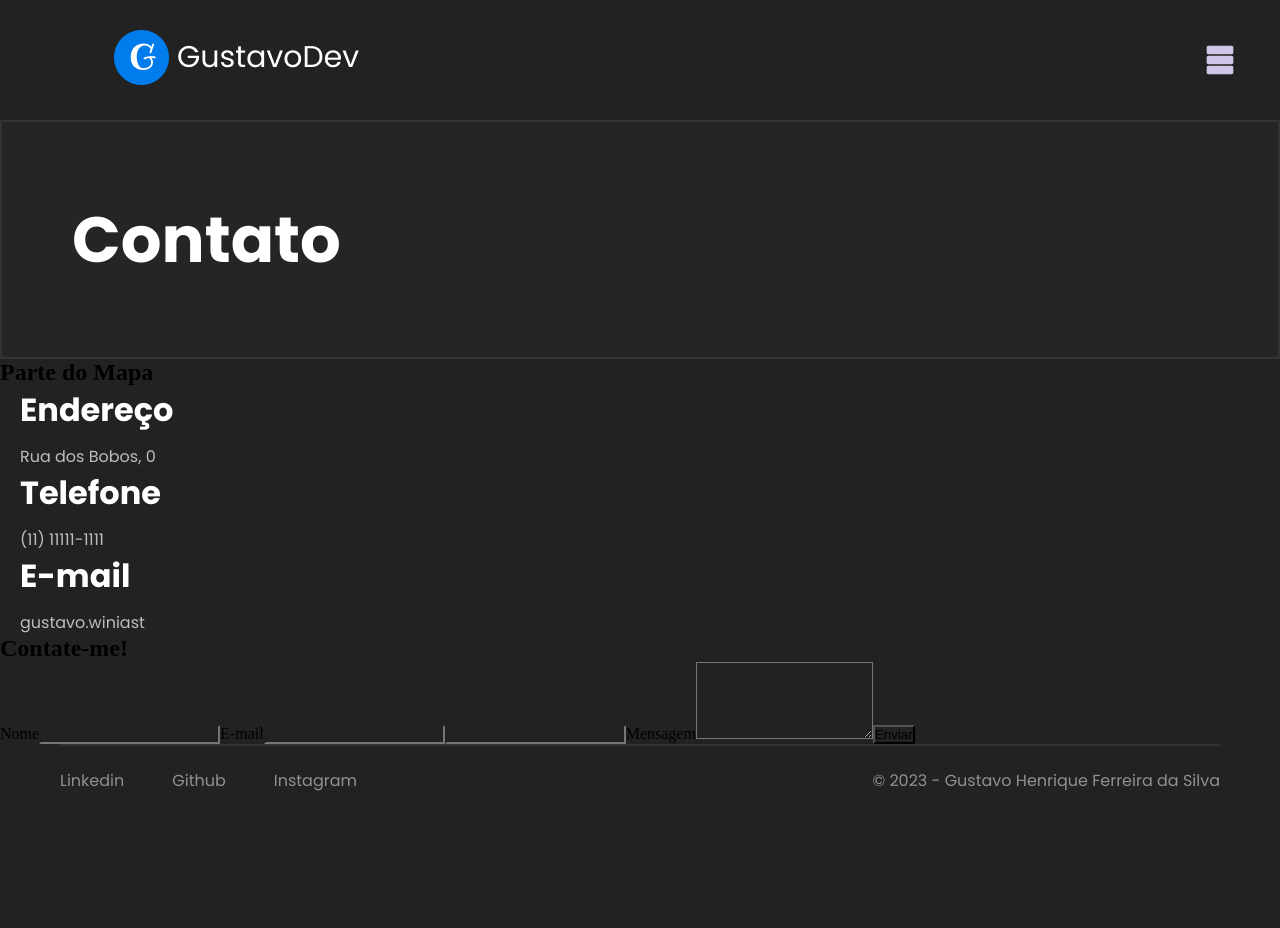
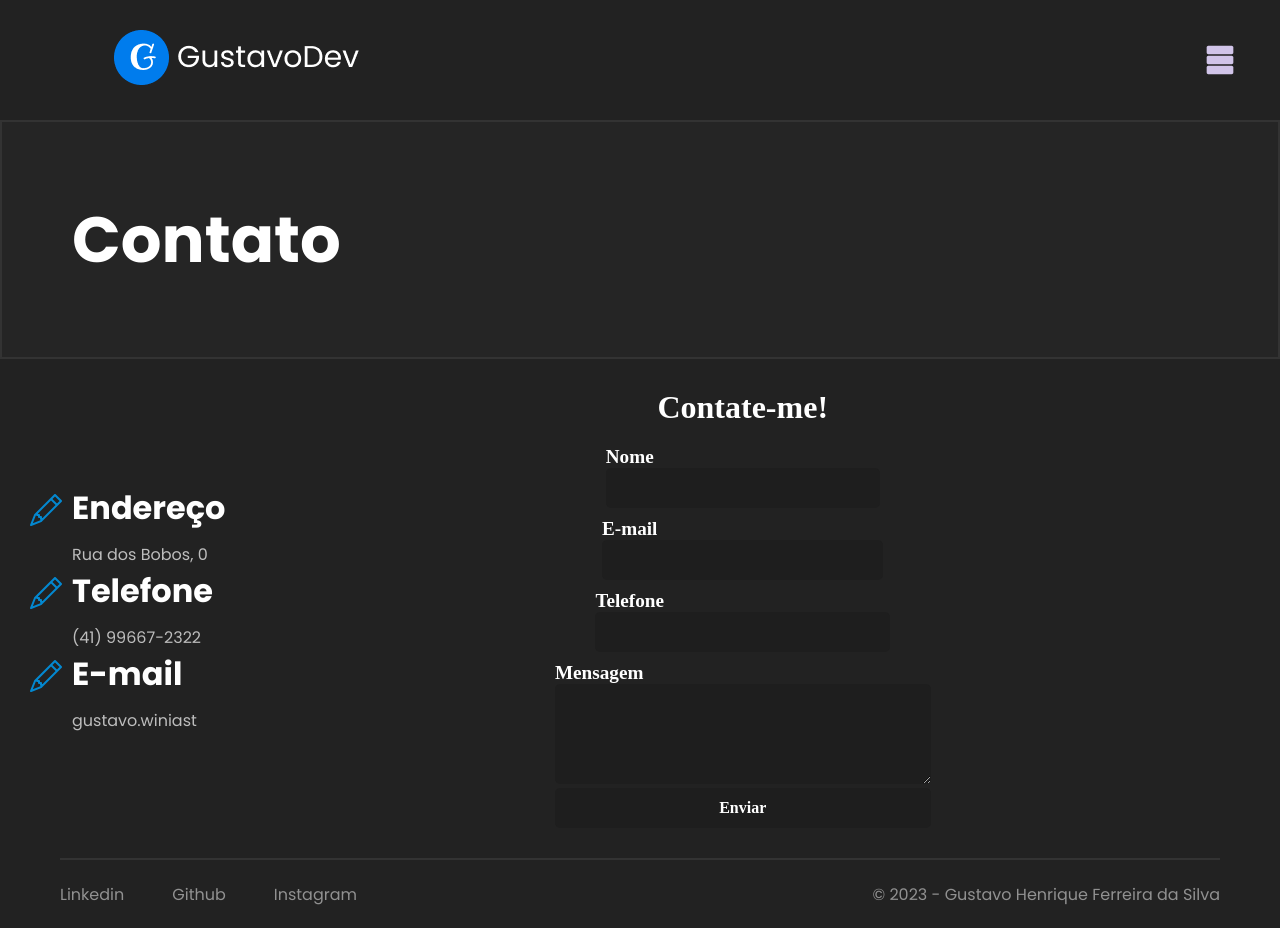
Before and after one commit to Winiast/Portofolio, a React (Create React App) app: page /contact in a window 1280 px wide. Before the commit the page ends 814 px from the top, so only its background shows below. Built offline with nearby package versions, Linux system fonts and the light colour scheme.

Commit message:
Criando o formulario da tela de contato

```diff
--- a/src/pages/Contact.jsx
+++ b/src/pages/Contact.jsx
@@ -11,26 +11,45 @@ export default function Contact() {
       <Header />
       <TextContentCenter title="Contato" />
       <div className="container-contact">
-        <h2>Parte do Mapa</h2>
         <div className="container-info">
-          <DescriptionSkills title="Endereço" description="Rua dos Bobos, 0" />
-          <DescriptionSkills title="Telefone" description="(11) 11111-1111" />
-          <DescriptionSkills title="E-mail" description="gustavo.winiast" />
+          <DescriptionSkills
+            title="Endereço"
+            description="Rua dos Bobos, 0"
+            icon="BsPencil"
+          />
+          <DescriptionSkills
+            title="Telefone"
+            description="(41) 99667-2322"
+            icon="BsPencil"
+          />
+          <DescriptionSkills
+            title="E-mail"
+            description="gustavo.winiast"
+            icon="BsPencil"
+          />
         </div>
 
         <div className="container-form">
           <h2>Contate-me!</h2>
           <form>
             <div className="form-group">
-              <label htmlFor="name">Nome</label>
+              <label htmlFor="name">
+                Nome
                 <input type="text" id="name" />
-              <label htmlFor="email">E-mail</label>
+              </label>
+              <label htmlFor="email">
+                E-mail
                 <input type="email" id="email" />
-              <label htmlFor="telefone" id="telefone"></label>
+              </label>
+              <label htmlFor="telefone" id="telefone">
+                Telefone
                 <input type="text" id="telefone" />
+              </label>
+              <div className="assunto">
                 <label htmlFor="message">Mensagem</label>
                 <textarea id="message" rows="5"></textarea>
                 <button type="submit">Enviar</button>
+              </div>
             </div>
           </form>
         </div>
--- a/src/styles/Contact.css
+++ b/src/styles/Contact.css
@@ -1,4 +1,88 @@
 .container-contact {
   display: flex;
+  flex-direction: row;
+  justify-content: center;
+  align-items: center;
+  width: 100%;
+  padding-inline: 20px;
+  padding-top: 30px;
+  padding-bottom: 30px;
+}
+
+.container-form {
+  display: flex;
   flex-direction: column;
+  justify-content: center;
+  align-items: center;
+  width: 100%;
+  height: 100%;
 }
+
+.container-form h2 {
+  font-size: 2rem;
+  font-weight: 600;
+  margin-bottom: 20px;
+  font-family: "Popins";
+  color: white;
+}
+
+.form-group {
+  display: flex;
+  flex-direction: column;
+  justify-content: center;
+  align-items: center;
+  width: 100%;
+  height: 100%;
+}
+
+.form-group label {
+  font-size: 1.2rem;
+  font-weight: 600;
+  margin-bottom: 10px;
+  font-family: "Popins";
+  color: white;
+}
+
+.form-group input {
+  width: 100%;
+  height: 40px;
+  border-radius: 5px;
+  border: none;
+  padding-inline: 10px;
+  font-size: 1rem;
+  font-weight: 600;
+  font-family: "Popins";
+  color: white;
+  background-color: #1e1e1e;
+}
+
+.form-group textarea {
+  width: 100%;
+  height: 100px;
+  border-radius: 5px;
+  border: none;
+  padding-inline: 10px;
+  font-size: 1rem;
+  font-weight: 600;
+  font-family: "Popins";
+  color: white;
+  background-color: #1e1e1e;
+}
+
+.form-group button {
+  width: 100%;
+  height: 40px;
+  border-radius: 5px;
+  border: none;
+  padding-inline: 10px;
+  font-size: 1rem;
+  font-weight: 600;
+  font-family: "Popins";
+  color: white;
+  background-color: #1e1e1e;
+}
+
+.container-form .form-group button:hover {
+  background-color: #fff4f4;
+  color: #1e1e1e;
+}
```
Lines whose indentation alone changed are shown as unchanged.
